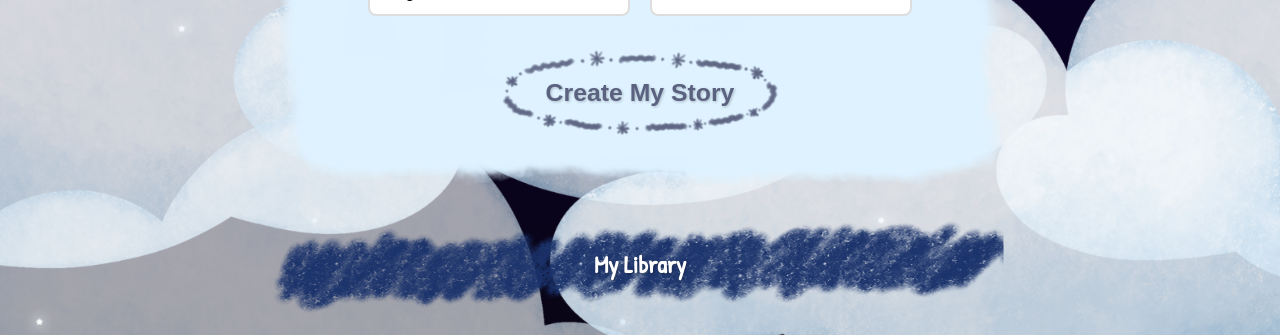
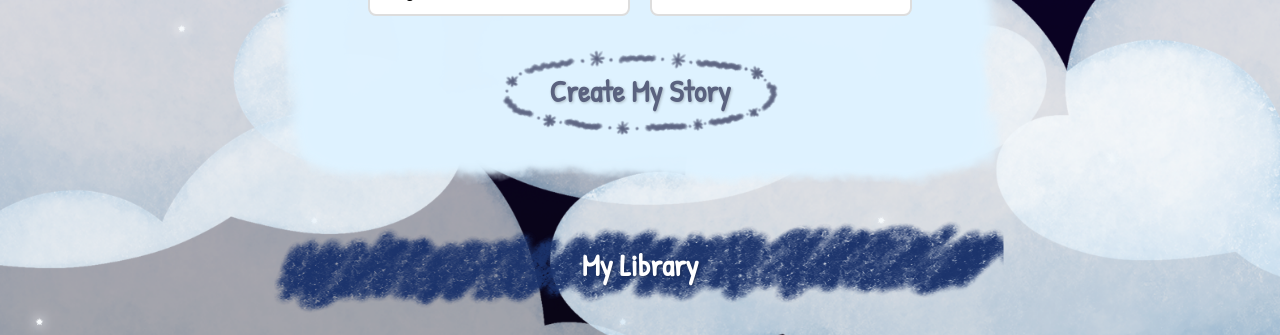
Before and after one commit to jillidc/childrens_book, a React (Create React App) app: page /upload in a window 1280 px wide. Shown: the part 898-1233 px from the top of the page. Built offline with nearby package versions, Linux system fonts and the light colour scheme; no server answers.

Commit message:
the thinsg

```diff
--- a/src/screens/Library.css
+++ b/src/screens/Library.css
@@ -109,11 +109,12 @@
 .create-first-btn-text {
   position: absolute;
   color: #000051;
-  font-family: inherit;
-  font-size: 2rem;
+  font-family: 'Patrick Hand', 'Comic Sans MS', cursive, sans-serif;
+  font-size: 2.4rem;
   font-weight: bold;
   text-shadow: 1px 1px 3px rgba(0, 0, 0, 0.4);
   pointer-events: none;
+  padding-bottom: 5px;
 }
 
 .create-first-btn:hover {
--- a/src/screens/Upload.css
+++ b/src/screens/Upload.css
@@ -43,7 +43,7 @@
 .library-btn-text {
   position: absolute;
   color: white;
-  font-size: 1.5rem;
+  font-size: 1.9rem;
   font-weight: bold;
   text-shadow: 1px 1px 3px rgba(0, 0, 0, 0.3);
 }
@@ -253,11 +253,12 @@
 .generate-btn-text {
   position: absolute;
   color: #000051;
-  font-family: inherit;
-  font-size: 1.55rem;
+  font-family: 'Patrick Hand', 'Comic Sans MS', cursive, sans-serif;
+  font-size: 1.9rem;
   font-weight: bold;
   text-shadow: 1px 1px 3px rgba(0, 0, 0, 0.4);
   pointer-events: none;
+  padding-bottom: 5px;
 }
 
 .generate-btn:hover:not(:disabled) {
```
